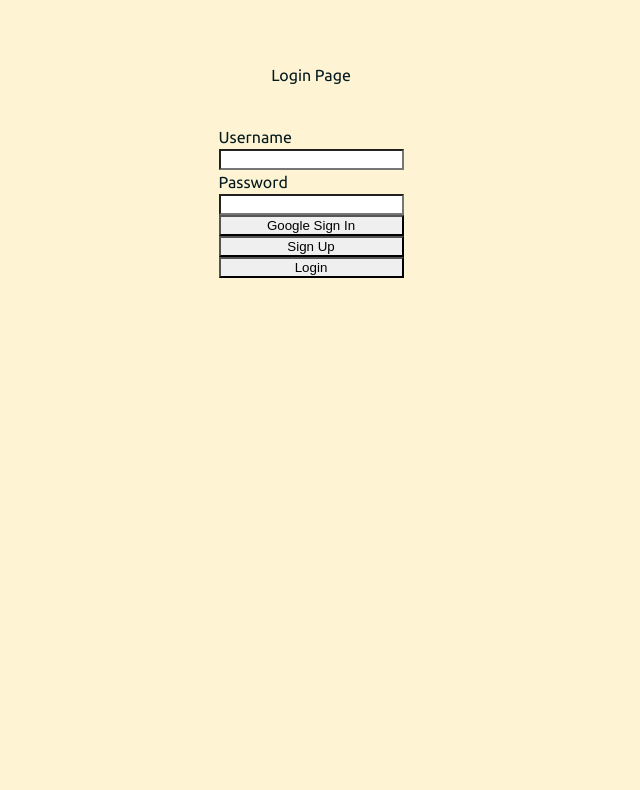
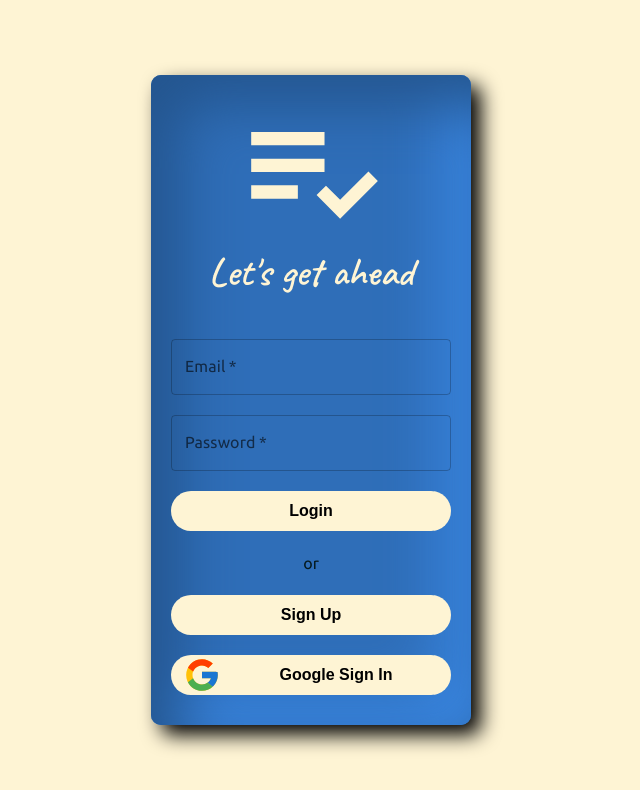
Before and after one commit to dnguyen130/stepahead, a React (Vite) app: page / in a window 1280 px wide. Shown: the top 790 px of the page, without its empty margins (329-969 px from the left). Built offline with nearby package versions, Linux system fonts and the light colour scheme; no server answers.

Commit message:
style login/signup

```diff
--- a/src/routes/login/index.tsx
+++ b/src/routes/login/index.tsx
@@ -3,6 +3,36 @@ import { ReactElement, useState } from 'react'
 import { useNavigate } from 'react-router-dom'
 import { AnimatePresence, motion } from 'framer-motion'
 import { useMyContext } from '@/utils/provider'
+import { MdPlaylistAddCheck } from 'react-icons/md'
+import { styled } from '@mui/material'
+import TextField from '@mui/material/TextField'
+import styles from '@/styles/variables/export.module.scss'
+import { FcGoogle } from 'react-icons/fc'
+
+const CssTextField = styled(TextField)({
+  margin: '10px 0',
+  input: {
+    color: styles.bgLight,
+  },
+  '& label': {
+    color: styles.bgLight,
+    fontFamily: `"Ubuntu", "Arial", sans-serif`,
+  },
+  '& label.Mui-focused': {
+    color: styles.bgLight,
+  },
+  '& .MuiOutlinedInput-root': {
+    '& fieldset': {
+      borderColor: styles.bgLight,
+    },
+    '&:hover fieldset': {
+      borderColor: styles.bgLight,
+    },
+    '&.Mui-focused fieldset': {
+      borderColor: styles.bgLight,
+    },
+  },
+})
 
 export default function Login(): ReactElement {
   const navigate = useNavigate()
@@ -48,33 +78,50 @@ export default function Login(): ReactElement {
             duration: 0.2,
           }}
         >
-          <div>Login Page</div>
+          <div className="loginlogo">
+            <MdPlaylistAddCheck size="100%" />
+            <h1>Let&apos;s get ahead</h1>
+          </div>
           <div className="inputcont">
-            <label htmlFor="email">Username</label>
-            <input
-              id="email"
+            <CssTextField
+              required
               type="email"
-              onChange={(e) => {
+              label="Email"
+              variant="outlined"
+              value={loginCredentials.email}
+              onChange={(newValue) => {
                 setLoginCredentials({
                   ...loginCredentials,
-                  email: e.target.value,
+                  email: newValue.target.value,
                 })
               }}
             />
-            <label htmlFor="password">Password</label>
-            <input
-              id="password"
+            <CssTextField
+              required
               type="password"
-              onChange={(e) => {
+              label="Password"
+              variant="outlined"
+              value={loginCredentials.password}
+              onChange={(newValue) => {
                 setLoginCredentials({
                   ...loginCredentials,
-                  password: e.target.value,
+                  password: newValue.target.value,
                 })
               }}
             />
-            <button onClick={GoogleSignIn}>Google Sign In</button>
-            <button onClick={NavigateToSignUp}>Sign Up</button>
-            <button onClick={Login}>Login</button>
+            <button className="loginbutton" onClick={Login}>
+              <div></div>
+              <h2>Login</h2>
+            </button>
+            <p>or</p>
+            <button className="loginbutton" onClick={NavigateToSignUp}>
+              <div></div>
+              <h2>Sign Up</h2>
+            </button>
+            <button className="loginbuttonicon" onClick={GoogleSignIn}>
+              <FcGoogle size="100%" />
+              <h2>Google Sign In</h2>
+            </button>
           </div>
         </motion.div>
       )}
--- a/src/routes/signup/index.tsx
+++ b/src/routes/signup/index.tsx
@@ -1,6 +1,35 @@
 import { ReactElement, useState } from 'react'
 import { SignUpWithEmail } from '@/utils/firebasefunctions'
 import { useNavigate } from 'react-router-dom'
+import { MdPlaylistAddCheck } from 'react-icons/md'
+import TextField from '@mui/material/TextField'
+import { styled } from '@mui/material'
+import styles from '@/styles/variables/export.module.scss'
+
+const CssTextField = styled(TextField)({
+  margin: '10px 0',
+  input: {
+    color: styles.bgLight,
+  },
+  '& label': {
+    color: styles.bgLight,
+    fontFamily: `"Ubuntu", "Arial", sans-serif`,
+  },
+  '& label.Mui-focused': {
+    color: styles.bgLight,
+  },
+  '& .MuiOutlinedInput-root': {
+    '& fieldset': {
+      borderColor: styles.bgLight,
+    },
+    '&:hover fieldset': {
+      borderColor: styles.bgLight,
+    },
+    '&.Mui-focused fieldset': {
+      borderColor: styles.bgLight,
+    },
+  },
+})
 
 export default function SignUp(): ReactElement {
   const navigate = useNavigate()
@@ -29,43 +58,56 @@ export default function SignUp(): ReactElement {
 
   return (
     <div className="login">
-      <div>Sign Up Page</div>
+      <div className="loginlogo">
+        <MdPlaylistAddCheck size="100%" />
+        <h1>Let&apos;s get ahead</h1>
+      </div>
       <div className="inputcont">
-        <label htmlFor="email">email</label>
-        <input
+        <CssTextField
+          required
           type="email"
-          id="email"
-          onChange={(e) => {
+          label="Email"
+          variant="outlined"
+          value={signUpCredentials.email}
+          onChange={(newValue) => {
             setSignUpCredentials({
               ...signUpCredentials,
-              email: e.target.value,
+              email: newValue.target.value,
             })
           }}
         />
-        <label htmlFor="password">Password</label>
-        <input
+        <CssTextField
+          required
           type="password"
-          id="password"
-          onChange={(e) => {
+          label="Password"
+          variant="outlined"
+          value={signUpCredentials.email}
+          onChange={(newValue) => {
             setSignUpCredentials({
               ...signUpCredentials,
-              password: e.target.value,
+              password: newValue.target.value,
             })
           }}
         />
-        <label htmlFor="confirmPassword">Confirm Password</label>
-        <input
+        <CssTextField
+          required
           type="password"
-          id="confirmPassword"
-          onChange={(e) => {
+          label="Confirm Password"
+          variant="outlined"
+          value={signUpCredentials.confirmPassword}
+          onChange={(newValue) => {
             setSignUpCredentials({
               ...signUpCredentials,
-              confirmPassword: e.target.value,
+              confirmPassword: newValue.target.value,
             })
           }}
         />
-        <button onClick={SignUp}>Sign Up</button>
-        <button onClick={ReturnToLogin}>Return to Login</button>
+        <button className="loginbutton" onClick={SignUp}>
+          <h2>Sign Up</h2>
+        </button>
+        <button className="loginbutton" onClick={ReturnToLogin}>
+          <h2>Return to Login</h2>
+        </button>
       </div>
     </div>
   )
--- a/src/styles/components/pages/home.scss
+++ b/src/styles/components/pages/home.scss
@@ -1,6 +1,6 @@
 .homecont {
   width: 100%;
-  max-width: 700px;
+  max-width: 1200px;
   display: grid;
   grid-template-columns: 1fr;
   grid-template-rows: auto 1fr;
--- a/src/styles/components/shared/login.scss
+++ b/src/styles/components/shared/login.scss
@@ -1,8 +1,10 @@
 @mixin logincontainer($bg, $txt) {
   width: 100vw;
+  height: 100vh;
   display: flex;
   flex-direction: column;
-  place-items: center flex-start;
+  justify-content: center;
+  align-items: center;
   padding: 25px;
   overflow-y: auto;
 
@@ -15,14 +17,78 @@
 }
 
 .login {
-  width: auto;
-  height: auto;
+  width: 320px;
+  height: 650px;
   display: grid;
   place-items: center center;
-  grid-template-rows: 100px auto;
+  grid-template-rows: 1fr auto;
+  background-color: $bg2light;
+  border-radius: 10px;
+  background: #2f6eb8;
+  box-shadow: inset 29px 29px 58px #24558e, inset -29px -29px 58px #3a87e2,
+    10px 10px 20px black;
 }
 
 .inputcont {
   display: flex;
   flex-direction: column;
+  width: 100%;
+  padding: 20px;
+  align-self: flex-end;
 }
+
+.inputcont p {
+  text-align: center;
+  margin: 10px 0;
+}
+
+.loginlogo {
+  height: 200px;
+  display: flex;
+  flex-direction: column;
+  justify-content: center;
+  align-items: center;
+  color: $bglight;
+}
+
+.loginlogo h1 {
+  font-family: $styled;
+  font-size: 2.5rem;
+  margin: 0;
+  line-height: 2.5rem;
+}
+
+.loginbutton {
+  border: 0;
+  height: 40px;
+  width: 100%;
+  background-color: $bglight;
+  border-radius: 20px;
+  margin: 10px 0;
+  cursor: pointer;
+  font-size: 1rem;
+  display: flex;
+  justify-content: center;
+  align-items: center;
+  text-align: center;
+}
+
+.loginbuttonicon {
+  border: 0;
+  height: 40px;
+  width: 100%;
+  background-color: $bglight;
+  border-radius: 20px;
+  margin: 10px 0;
+  cursor: pointer;
+  font-size: 1rem;
+  display: grid;
+  grid-template-columns: 50px 1fr;
+  place-items: center center;
+}
+
+.loginbuttonicon h2,
+.loginbutton h2 {
+  margin: 0;
+  font-size: 1rem;
+}
```
Also changed, not shown: 1 other file (tests, documents, lock files or other folders).
